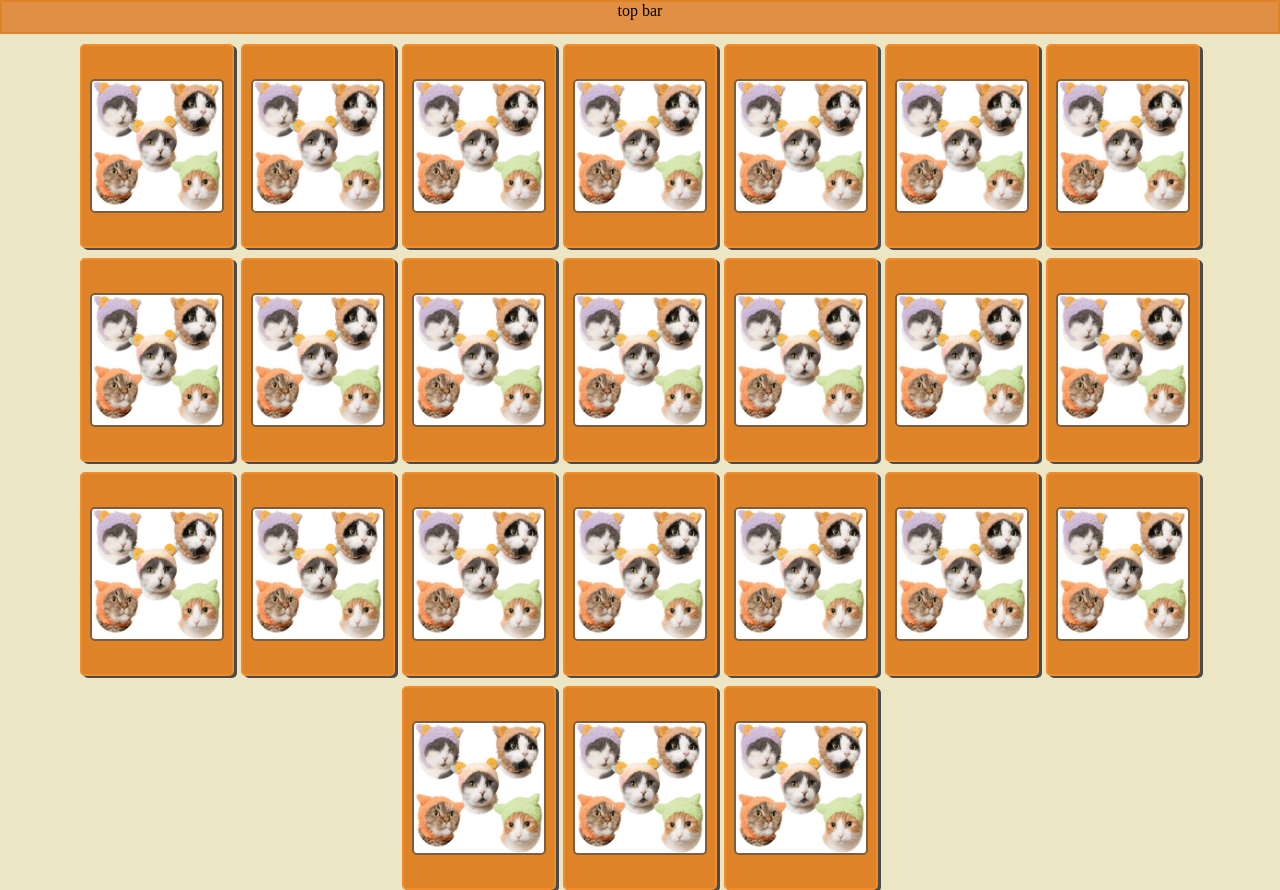
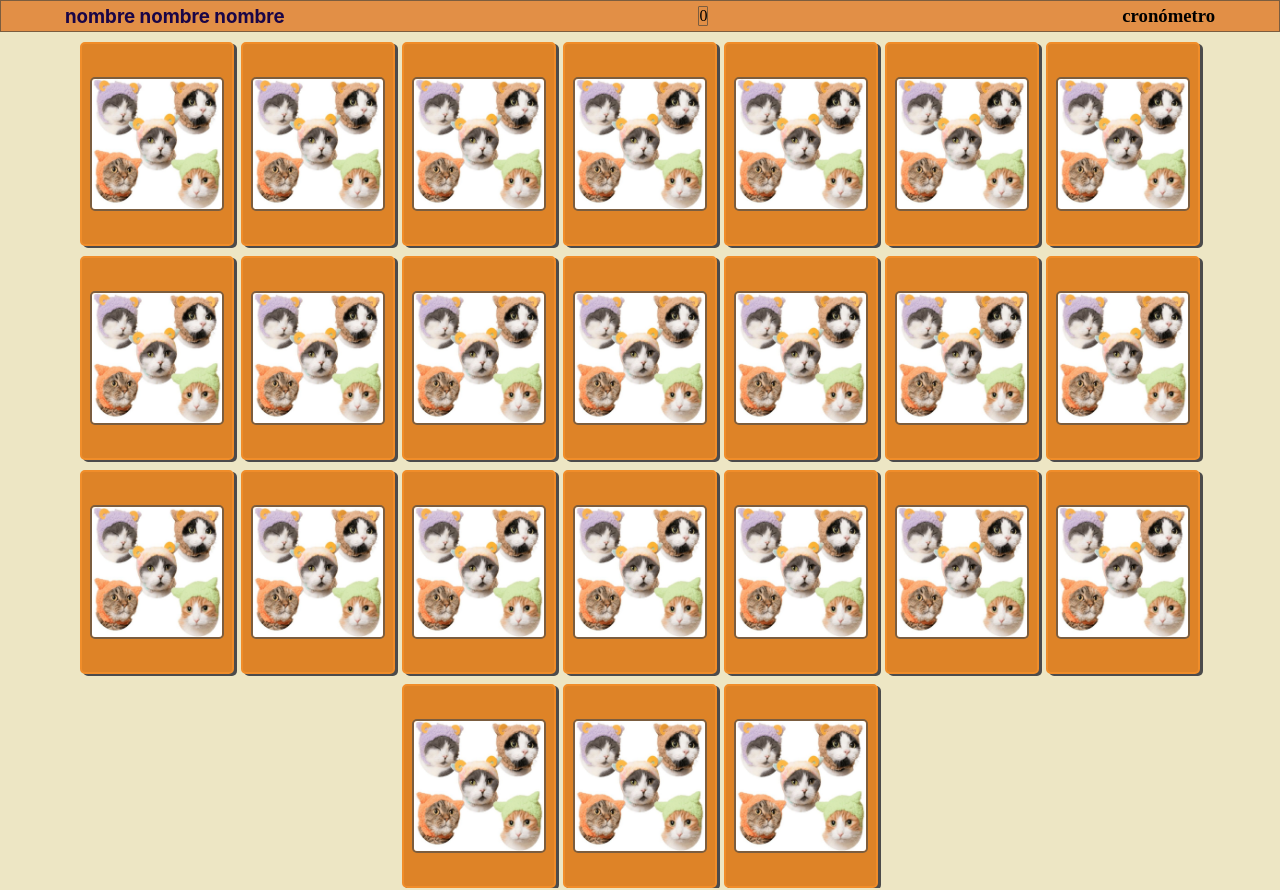
Before and after one commit to SofiaAlarcon/memory-game, a React (Vite) app: page /game in a window 1280 px wide. Built offline with nearby package versions, Linux system fonts and the light colour scheme.

Commit message:
Ajustes css y TopBar

```diff
--- a/src/App.jsx
+++ b/src/App.jsx
@@ -3,6 +3,7 @@ import './App.css';
 import Home from './pages/Home/Home';
 import Game from './pages/Game/Game';
 import {Route} from 'wouter';
+
 
 function App() {
 
--- /dev/null
+++ b/src/components/Counter.jsx
@@ -0,0 +1,23 @@
+import React, {useState} from "react";
+
+export default function Counter() {
+    const [counter, setCounter]= useState(0)
+
+    function increaseCounter() {
+        setCounter(counter+1)
+    }
+
+    return(
+        <div style={style.counter}>
+            {counter}
+        </div>
+    )
+}
+
+const style= {
+    counter:{
+        border:"1px solid rgb(123, 93, 63)",
+        backgroundColor: "rgb(226, 143, 70)",
+        borderRadius: "1px"
+    }
+}
--- a/src/components/Modal.css
+++ b/src/components/Modal.css
@@ -51,10 +51,11 @@ p{
     font-size: 15px;
 }
 
-h3{
+h2{
     font-family: Inter, system-ui, Avenir, Helvetica, Arial, sans-serif;
     font-size:25px;
     /*color: rgb(24, 8, 66);*/
-    color:rgb(128, 102, 192);
-    box-shadow: 2px rgb(19, 6, 48);
+    color:rgb(112, 70, 218);
+    -webkit-text-stroke: 0.5px rgb(25, 5, 71);
+    /*box-shadow: 2px rgb(19, 6, 48);*/
 }
--- a/src/components/Modal.jsx
+++ b/src/components/Modal.jsx
@@ -18,7 +18,7 @@ export default function() {
                 <div className="modal">
                 <div className="overlay" onClick={toggleModal}></div>
                 <div className="modal-content">
-                    <h3>nombre del juego</h3>
+                    <h2>nombre del juego</h2>
                     <p>
                         texto
                         texto
--- a/src/components/TopBar.jsx
+++ b/src/components/TopBar.jsx
@@ -1,13 +1,17 @@
-import React, {useState} from "react";
+import React from "react";
+import Counter from "./Counter";
 
 export default function TopBar() {
     /*const [isUpward, setIsUpward]= useState(props.isUpward)*/
 
     return(
         <div style={style.container}>
-            top bar
+            <div style={style.content}>
+                <h3 style={style.title}>nombre nombre nombre</h3>
+                <Counter/>
+                <h3>cronómetro</h3>
+            </div>
         </div>
-
     )
 }
 
@@ -15,12 +19,29 @@ const style = {
     container: {
         height:"30px",
         width:"100%",
+        display:"flex",
         justifyContent:"center",
-        display:"flex",
+        /*flexDirection: "row",*/
+        /*alignItems: "center",*/
         /*border: "1px solid rgb(222, 131, 39)",
         backgroundColor: "rgb(222, 131, 39)"*/
-        border:"2px solid rgb(222, 131, 39)",
+        /*border:"2px solid rgb(222, 131, 39)",*/
+        border:"1px solid rgb(123, 93, 63)",
         backgroundColor: "rgb(226, 143, 70)"
     },
+    content: {
+        height:"100%",
+        width:"90%",
+        display:"flex",
+        justifyContent:"space-between",
+        flexDirection: "row",
+        alignItems: "center",
+    },
+
+    title: {
+        fontFamily: "Inter, system-ui, Avenir, Helvetica, Arial, sans-serif",
+        /*color: rgb(24, 8, 66);*/
+        color: "rgb(25, 5, 71)",
+    }
 
 }
--- a/src/index.css
+++ b/src/index.css
@@ -1,28 +1,10 @@
 body {
   margin: 0;
   background-color: rgb(237, 230, 196);
+  width: 100%;
+  height: 100%;
   /*display: flex;
   place-items: center;
   min-width: 320px;
   min-height: 100vh;*/
 }
-
-
-/*button {
-  border-radius: 8px;
-  border: 1px solid transparent;
-  padding: 0.6em 1.2em;
-  font-size: 1em;
-  font-weight: 500;
-  font-family: inherit;
-  background-color: #1a1a1a;
-  cursor: pointer;
-  transition: border-color 0.25s;
-}
-button:hover {
-  border-color: #646cff;
-}
-button:focus,
-button:focus-visible {
-  outline: 4px auto -webkit-focus-ring-color;
-}*/
--- a/src/pages/Home/Home.css
+++ b/src/pages/Home/Home.css
@@ -31,8 +31,8 @@ button{
 }
 
 .logo-home{
-    width: 250px;
-    height: 250px;
-    border: 2px double rgb(123, 93, 63);
+    width: 20%;
+    height: 20%;
+    border: 2px solid rgb(123, 93, 63);
     border-radius: 5px;
 }
```
Also changed, not shown: src/components/GameBoard.jsx (+4 -3 lines), src/context/GameStateProvider.jsx (added, +19 -0 lines), 1 other file (tests, documents, lock files or other folders).
